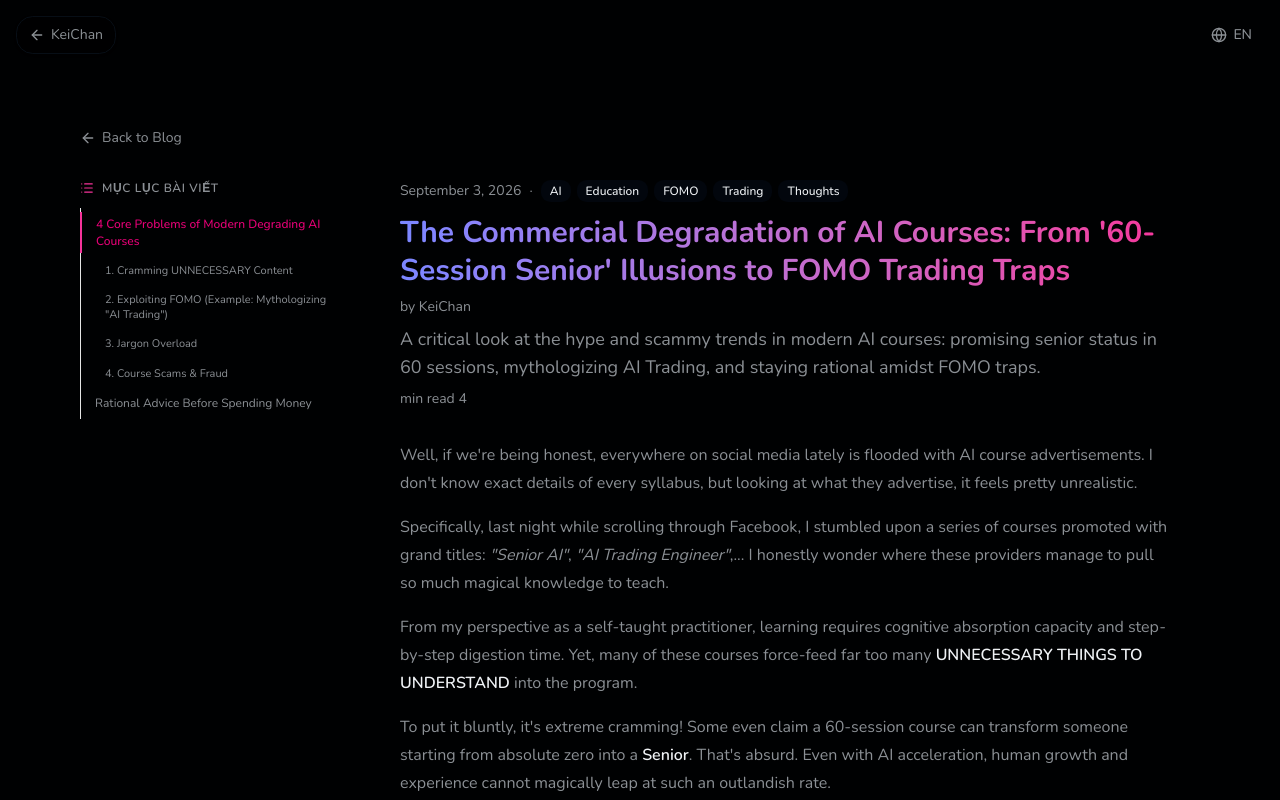
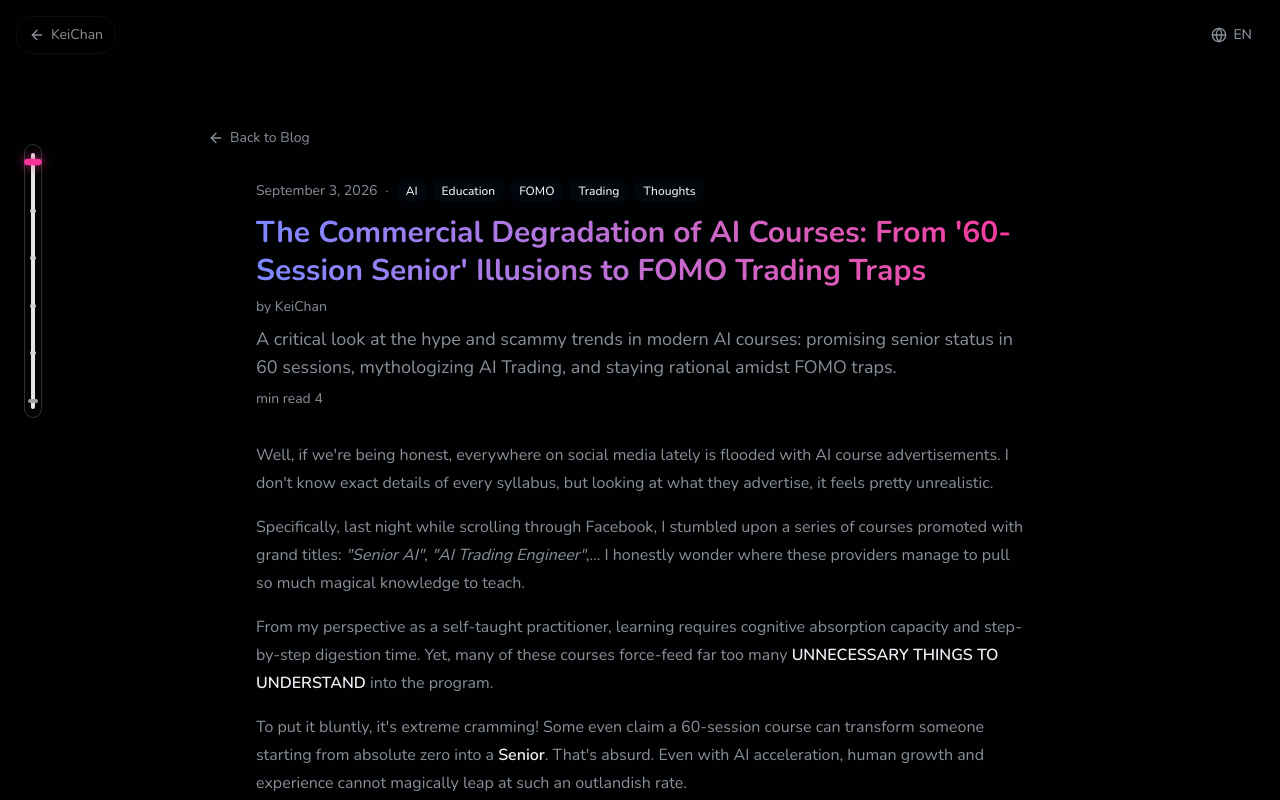
Before and after one commit to webngoc04/webngoc04.github.io, a Next.js app: page /blog/ai-course-degradation-en in a window 1280 px wide. Shown: the top 800 px of the page. Built offline with nearby package versions, Linux system fonts and the light colour scheme.

Commit message:
feat(blog): update TOC to sleek Minimap Navigation with Tree View hover drawer

```diff
--- a/src/app/blog/[slug]/page.tsx
+++ b/src/app/blog/[slug]/page.tsx
@@ -63,7 +63,7 @@ export default async function BlogPostPage({
   if (!post) notFound()
 
   return (
-    <main className="mx-auto max-w-6xl px-4 pt-24 sm:pt-32 pb-12 sm:pb-16">
+    <main className="mx-auto max-w-4xl px-4 pt-24 sm:pt-32 pb-12 sm:pb-16">
       <BlogPost post={post} />
     </main>
   )
--- a/src/components/blog-post.tsx
+++ b/src/components/blog-post.tsx
@@ -8,7 +8,7 @@ import { Badge } from "@/components/ui/badge"
 import { Markdown } from "@/components/markdown"
 import { useI18n } from "@/lib/i18n"
 import type { BlogPost } from "@/lib/blog"
-import { extractTOC, TableOfContents, MobileTableOfContents } from "@/components/toc"
+import { extractTOC, MinimapNavigation } from "@/components/toc"
 
 interface BlogPostProps {
   post: BlogPost
@@ -50,16 +50,10 @@ export default function BlogPost({ post }: BlogPostProps) {
         {t("blog.backToBlog")}
       </Link>
 
-      <div className="lg:flex lg:items-start lg:gap-12 xl:gap-16">
-        {/* Left Sidebar Table of Contents (Anthropic Style) */}
-        {tocItems.length > 0 && (
-          <aside className="hidden lg:block lg:w-60 xl:w-64 lg:shrink-0 sticky top-28 max-h-[calc(100vh-8rem)] overflow-y-auto pr-2">
-            <TableOfContents items={tocItems} />
-          </aside>
-        )}
+      {/* Floating Minimap Navigation (Left edge rail + Tree View hover drawer) */}
+      <MinimapNavigation items={tocItems} />
 
-        {/* Main Article Content */}
-        <article className="min-w-0 max-w-3xl flex-1" itemScope itemType="https://schema.org/BlogPosting">
+      <article className="mx-auto max-w-3xl" itemScope itemType="https://schema.org/BlogPosting">
         <header className="mb-8">
           <div className="mb-3 flex flex-wrap items-center gap-2 text-sm text-muted-foreground">
             <time dateTime={post.date} itemProp="datePublished">
@@ -94,18 +88,10 @@ export default function BlogPost({ post }: BlogPostProps) {
           </div>
         </header>
 
-          {/* Mobile TOC */}
-          {tocItems.length > 0 && (
-            <div className="lg:hidden mb-8">
-              <MobileTableOfContents items={tocItems} />
-            </div>
-          )}
-
         <section itemProp="articleBody" className="blog-content">
           <Markdown content={post.content} />
         </section>
       </article>
-      </div>
     </>
   )
 }
--- a/src/components/toc.tsx
+++ b/src/components/toc.tsx
@@ -1,7 +1,7 @@
 "use client"
 
 import { useEffect, useState } from "react"
-import { List, ChevronDown } from "lucide-react"
+import { AlignLeft, CornerDownRight } from "lucide-react"
 
 export interface TOCItem {
   id: string
@@ -31,7 +31,6 @@ export function extractTOC(content: string): TOCItem[] {
     if (match) {
       const level = match[1].length
       let rawText = match[2].trim()
-      // Remove markdown formatting
       rawText = rawText
         .replace(/[*_~`]/g, "")
         .replace(/\[([^\]]+)\]\([^)]+\)/g, "$1")
@@ -50,11 +49,20 @@ interface TOCProps {
   items: TOCItem[]
 }
 
-export function TableOfContents({ items }: TOCProps) {
+export function MinimapNavigation({ items }: TOCProps) {
   const [activeId, setActiveId] = useState<string>("")
+  const [scrollProgress, setScrollProgress] = useState<number>(0)
+  const [isHovered, setIsHovered] = useState<boolean>(false)
+  const [isMobileOpen, setIsMobileOpen] = useState<boolean>(false)
 
   useEffect(() => {
     if (!items.length) return
+
+    const handleScroll = () => {
+      const totalHeight = document.documentElement.scrollHeight - window.innerHeight
+      const progress = totalHeight > 0 ? (window.scrollY / totalHeight) * 100 : 0
+      setScrollProgress(Math.min(100, Math.max(0, progress)))
+    }
 
     const observer = new IntersectionObserver(
       (entries) => {
@@ -65,23 +73,28 @@ export function TableOfContents({ items }: TOCProps) {
         })
       },
       {
-        rootMargin: "-80px 0px -60% 0px",
+        rootMargin: "-80px 0px -50% 0px",
         threshold: 0.1,
       }
     )
+
+    window.addEventListener("scroll", handleScroll, { passive: true })
+    handleScroll()
 
     items.forEach((item) => {
       const el = document.getElementById(item.id)
       if (el) observer.observe(el)
     })
 
-    return () => observer.disconnect()
+    return () => {
+      window.removeEventListener("scroll", handleScroll)
+      observer.disconnect()
+    }
   }, [items])
 
   if (!items.length) return null
 
-  const handleClick = (e: React.MouseEvent<HTMLAnchorElement>, id: string) => {
-    e.preventDefault()
+  const scrollToHeading = (id: string) => {
     const el = document.getElementById(id)
     if (el) {
       const yOffset = -100
@@ -93,85 +106,143 @@ export function TableOfContents({ items }: TOCProps) {
   }
 
   return (
-    <nav className="text-xs">
-      <div className="mb-3 flex items-center gap-2 font-semibold uppercase tracking-wider text-muted-foreground">
-        <List className="size-3.5 text-pink-500" />
-        <span>Mục lục bài viết</span>
+    <>
+      {/* Desktop Fixed Left Minimap Rail */}
+      <div
+        onMouseEnter={() => setIsHovered(true)}
+        onMouseLeave={() => setIsHovered(false)}
+        className="hidden lg:block fixed left-3 xl:left-6 top-36 z-40 group"
+      >
+        <div className="relative flex items-start gap-3">
+          {/* Minimap Track & Markers */}
+          <div className="relative flex flex-col items-center py-2 px-1.5 cursor-pointer rounded-full bg-neutral-900/10 dark:bg-neutral-100/5 backdrop-blur-md border border-neutral-200/20 dark:border-neutral-800/40 p-2 shadow-lg hover:border-pink-500/40 transition-all">
+            {/* Track Line */}
+            <div className="w-1 bg-neutral-200 dark:bg-neutral-800 rounded-full h-64 relative overflow-hidden">
+              <div
+                className="w-full bg-gradient-to-b from-cyan-400 via-indigo-500 to-pink-500 rounded-full transition-all duration-150"
+                style={{ height: `${scrollProgress}%` }}
+              />
             </div>
-      <div className="relative border-l border-neutral-200 dark:border-neutral-800 space-y-1.5 py-1">
+
+            {/* Nodes along the track */}
+            <div className="absolute inset-y-3 flex flex-col justify-between items-center w-full">
               {items.map((item) => {
                 const isActive = activeId === item.id
                 return (
-            <a
+                  <div
                     key={item.id}
-              href={`#${item.id}`}
-              onClick={(e) => handleClick(e, item.id)}
-              className={`block transition-colors py-1 leading-snug ${
-                item.level === 3 ? "pl-6 text-[11px]" : "pl-3.5 text-xs"
-              } ${
+                    onClick={() => scrollToHeading(item.id)}
+                    className="relative group/node flex items-center justify-center cursor-pointer my-0.5"
+                  >
+                    <div
+                      className={`transition-all duration-300 rounded-full ${
                         isActive
-                  ? "border-l-2 border-pink-500 -ml-px font-medium text-pink-600 dark:text-pink-400"
-                  : "text-muted-foreground hover:text-foreground"
-              }`}
-            >
-              {item.text}
-            </a>
-          )
-        })}
-      </div>
-    </nav>
-  )
-}
-
-export function MobileTableOfContents({ items }: TOCProps) {
-  const [isOpen, setIsOpen] = useState(false)
-
-  if (!items.length) return null
-
-  const handleClick = (e: React.MouseEvent<HTMLAnchorElement>, id: string) => {
-    e.preventDefault()
-    setIsOpen(false)
-    const el = document.getElementById(id)
-    if (el) {
-      const yOffset = -100
-      const y = el.getBoundingClientRect().top + window.pageYOffset + yOffset
-      window.scrollTo({ top: y, behavior: "smooth" })
-      window.history.pushState(null, "", `#${id}`)
-    }
-  }
-
-  return (
-    <div className="rounded-xl border border-neutral-200 bg-neutral-50/50 p-3.5 dark:border-neutral-800 dark:bg-neutral-900/40">
-      <button
-        onClick={() => setIsOpen(!isOpen)}
-        className="flex w-full items-center justify-between text-xs font-semibold text-foreground"
-      >
-        <div className="flex items-center gap-2">
-          <List className="size-4 text-pink-500" />
-          <span>Mục lục bài viết ({items.length} mục)</span>
-        </div>
-        <ChevronDown
-          className={`size-4 text-muted-foreground transition-transform ${
-            isOpen ? "rotate-180" : ""
+                          ? "w-4 h-1.5 bg-pink-500 shadow-[0_0_10px_rgba(236,72,153,0.9)] scale-110"
+                          : item.level === 2
+                          ? "w-2.5 h-1 bg-neutral-400 dark:bg-neutral-600 hover:bg-pink-400 hover:w-3"
+                          : "w-1.5 h-1 bg-neutral-300 dark:bg-neutral-700 hover:bg-pink-400"
                       }`}
                     />
-      </button>
-      {isOpen && (
-        <div className="mt-3 border-t border-neutral-200/60 pt-2.5 dark:border-neutral-800/60 space-y-2 text-xs">
-          {items.map((item) => (
-            <a
-              key={item.id}
-              href={`#${item.id}`}
-              onClick={(e) => handleClick(e, item.id)}
-              className={`block py-0.5 text-muted-foreground hover:text-pink-600 dark:hover:text-pink-400 ${
-                item.level === 3 ? "pl-4 text-[11px]" : "font-medium"
-              }`}
-            >
+
+                    {/* Tooltip on single node hover */}
+                    {!isHovered && (
+                      <div className="absolute left-7 opacity-0 group-hover/node:opacity-100 transition-opacity pointer-events-none whitespace-nowrap bg-neutral-900/90 text-neutral-100 dark:bg-neutral-100 dark:text-neutral-900 text-[11px] px-2 py-1 rounded shadow-lg z-50">
                         {item.text}
-            </a>
-          ))}
                       </div>
                     )}
                   </div>
                 )
+              })}
+            </div>
+          </div>
+
+          {/* Tree View Popup on Minimap Hover */}
+          <div
+            className={`transition-all duration-300 ease-out origin-left transform ${
+              isHovered
+                ? "opacity-100 scale-100 translate-x-0 pointer-events-auto"
+                : "opacity-0 scale-95 -translate-x-2 pointer-events-none"
+            } w-72 max-h-[70vh] overflow-y-auto rounded-2xl border border-neutral-200/80 bg-white/95 p-4 shadow-2xl backdrop-blur-xl dark:border-neutral-800/80 dark:bg-neutral-900/95`}
+          >
+            <div className="mb-3 border-b border-neutral-200/60 pb-2.5 dark:border-neutral-800/60 flex items-center justify-between">
+              <div className="flex items-center gap-2 text-xs font-semibold uppercase tracking-wider text-pink-600 dark:text-pink-400">
+                <AlignLeft className="size-4" />
+                <span>Tree View Minimap</span>
+              </div>
+              <span className="text-[10px] font-mono text-muted-foreground bg-neutral-100 dark:bg-neutral-800 px-1.5 py-0.5 rounded">
+                {Math.round(scrollProgress)}%
+              </span>
+            </div>
+
+            <div className="space-y-1 text-xs">
+              {items.map((item) => {
+                const isActive = activeId === item.id
+                return (
+                  <div
+                    key={item.id}
+                    onClick={() => scrollToHeading(item.id)}
+                    className={`flex items-start gap-1.5 py-1 px-2 rounded-lg cursor-pointer transition-all ${
+                      item.level === 3 ? "pl-5 text-[11px]" : "font-medium text-xs"
+                    } ${
+                      isActive
+                        ? "bg-pink-500/10 text-pink-600 dark:text-pink-400 font-semibold"
+                        : "text-neutral-600 dark:text-neutral-400 hover:bg-neutral-100 dark:hover:bg-neutral-800/60 hover:text-foreground"
+                    }`}
+                  >
+                    {item.level === 2 ? (
+                      <span className={`inline-block size-1.5 rounded-full mt-1.5 shrink-0 ${isActive ? "bg-pink-500" : "bg-neutral-400 dark:bg-neutral-600"}`} />
+                    ) : (
+                      <CornerDownRight className={`size-3 mt-0.5 shrink-0 ${isActive ? "text-pink-500" : "text-neutral-400"}`} />
+                    )}
+                    <span className="line-clamp-2 leading-tight">{item.text}</span>
+                  </div>
+                )
+              })}
+            </div>
+          </div>
+        </div>
+      </div>
+
+      {/* Mobile Floating Minimap Trigger */}
+      <div className="lg:hidden fixed bottom-6 left-4 z-40">
+        <button
+          onClick={() => setIsMobileOpen(!isMobileOpen)}
+          className="flex items-center gap-2 rounded-full bg-pink-600 text-white px-3.5 py-2 text-xs font-semibold shadow-lg hover:bg-pink-700 transition-all"
+        >
+          <AlignLeft className="size-4" />
+          <span>Mục lục ({Math.round(scrollProgress)}%)</span>
+        </button>
+
+        {isMobileOpen && (
+          <div className="fixed inset-x-4 bottom-20 z-50 max-h-[60vh] overflow-y-auto rounded-2xl border border-neutral-200 bg-white p-4 shadow-2xl dark:border-neutral-800 dark:bg-neutral-900">
+            <div className="mb-2 flex items-center justify-between border-b pb-2 text-xs font-bold text-pink-600 dark:text-pink-400">
+              <span>Tree View Minimap</span>
+              <button onClick={() => setIsMobileOpen(false)} className="text-muted-foreground hover:text-foreground">✕</button>
+            </div>
+            <div className="space-y-1 text-xs">
+              {items.map((item) => (
+                <div
+                  key={item.id}
+                  onClick={() => {
+                    scrollToHeading(item.id)
+                    setIsMobileOpen(false)
+                  }}
+                  className={`flex items-start gap-1.5 py-1 px-2 rounded-md ${
+                    item.level === 3 ? "pl-5 text-[11px]" : "font-medium"
+                  } ${
+                    activeId === item.id
+                      ? "bg-pink-500/10 text-pink-500 font-bold"
+                      : "text-muted-foreground"
+                  }`}
+                >
+                  {item.level === 3 && <CornerDownRight className="size-3 mt-0.5 shrink-0" />}
+                  <span>{item.text}</span>
+                </div>
+              ))}
+            </div>
+          </div>
+        )}
+      </div>
+    </>
+  )
 }
```
Lines whose indentation alone changed are shown as unchanged.
